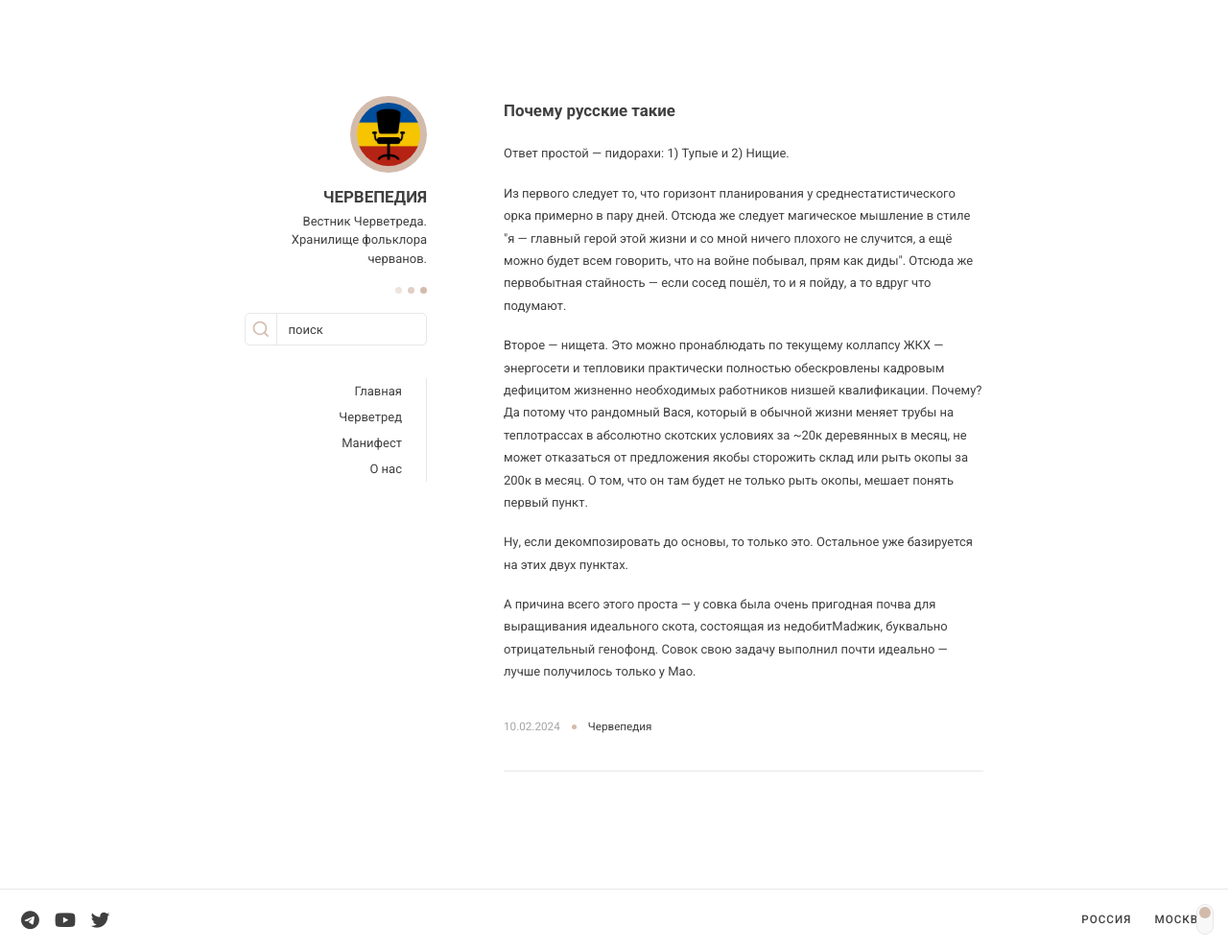
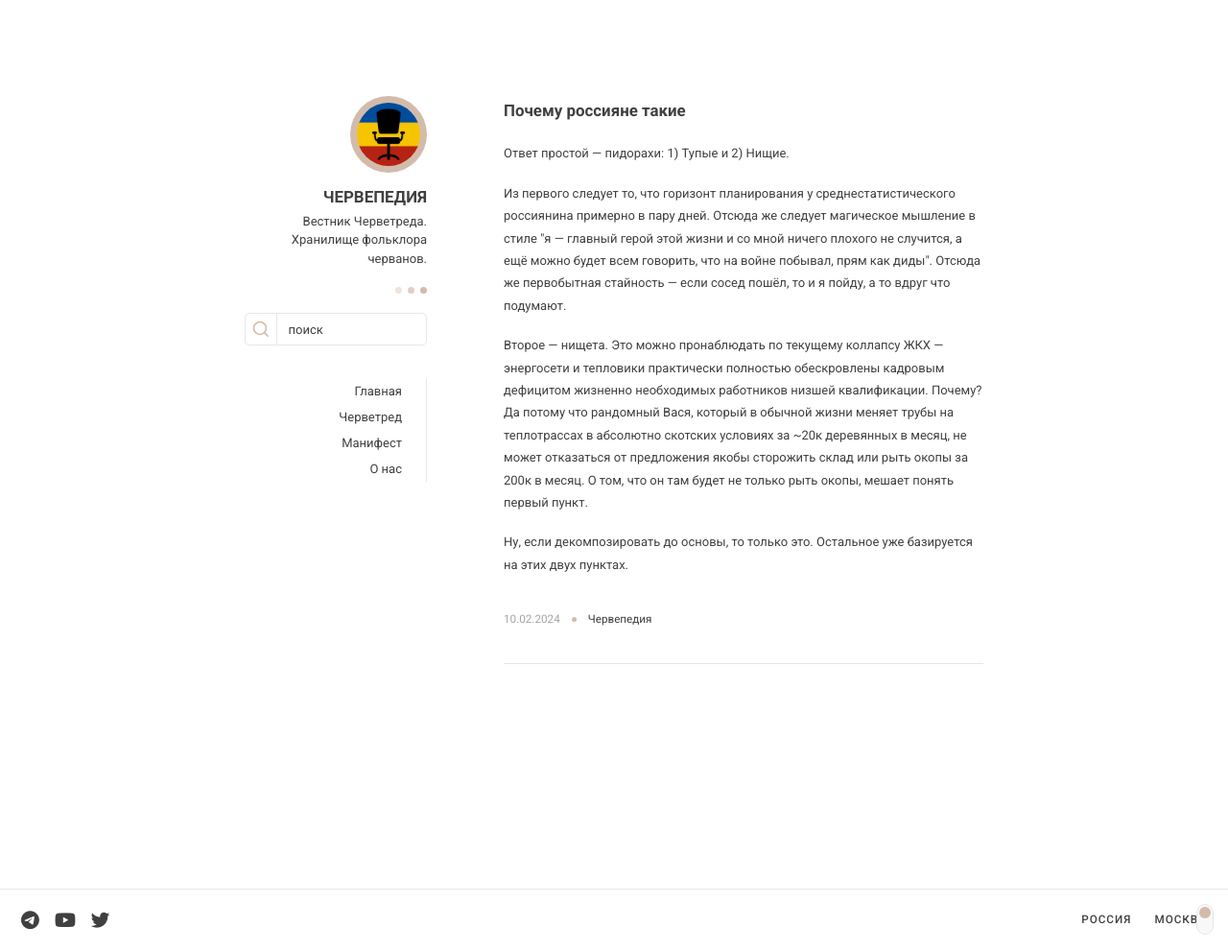
Before and after one commit to chervepediya/chervepediya.github.io, a Jekyll site: the page built from _posts/2024-02-10-why-russians-are-like-this.md, in a window 1280 px wide and 991 px high. Shown: the whole window at 96% size. Built offline with Jekyll 4.4.1, drawn with Linux system fonts in a browser that asks for light colours; a script that is not in the unit is left out.

Commit message:
Update 2024-02-10-why-russians-are-like-this.md

```diff
--- a/_posts/2024-02-10-why-russians-are-like-this.md
+++ b/_posts/2024-02-10-why-russians-are-like-this.md
@@ -1,5 +1,5 @@
 ---
-title: Почему русские такие
+title: Почему россияне такие
 description: Червепедия - О тупости и нищете как основе русского характера.
 date: 2024-02-10
 layout: post
@@ -7,10 +7,8 @@ layout: post
 
 <p>Ответ простой — пидорахи: 1) Тупые и 2) Нищие.</p>
 
-<p>Из первого следует то, что горизонт планирования у среднестатистического орка примерно в пару дней. Отсюда же следует магическое мышление в стиле "я — главный герой этой жизни и со мной ничего плохого не случится, а ещё можно будет всем говорить, что на войне побывал, прям как диды". Отсюда же первобытная стайность — если сосед пошёл, то и я пойду, а то вдруг что подумают.</p>
+<p>Из первого следует то, что горизонт планирования у среднестатистического россиянина примерно в пару дней. Отсюда же следует магическое мышление в стиле "я — главный герой этой жизни и со мной ничего плохого не случится, а ещё можно будет всем говорить, что на войне побывал, прям как диды". Отсюда же первобытная стайность — если сосед пошёл, то и я пойду, а то вдруг что подумают.</p>
 
 <p>Второе — нищета. Это можно пронаблюдать по текущему коллапсу ЖКХ — энергосети и тепловики практически полностью обескровлены кадровым дефицитом жизненно необходимых работников низшей квалификации. Почему? Да потому что рандомный Вася, который в обычной жизни меняет трубы на теплотрассах в абсолютно скотских условиях за ~20к деревянных в месяц, не может отказаться от предложения якобы сторожить склад или рыть окопы за 200к в месяц. О том, что он там будет не только рыть окопы, мешает понять первый пункт.</p>
 
 <p>Ну, если декомпозировать до основы, то только это. Остальное уже базируется на этих двух пунктах.</p>
-
-<p>А причина всего этого проста — у совка была очень пригодная почва для выращивания идеального скота, состоящая из недобитMadжик, буквально отрицательный генофонд. Совок свою задачу выполнил почти идеально — лучше получилось только у Мао.</p>
```
